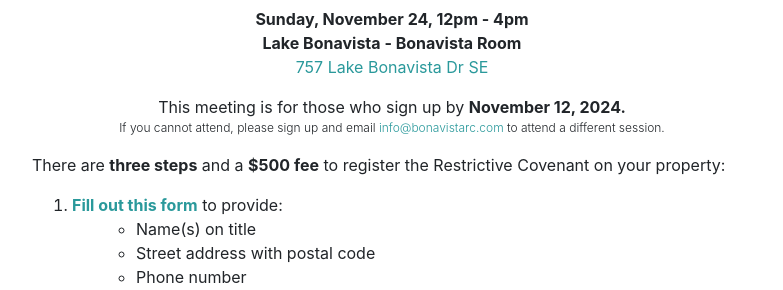
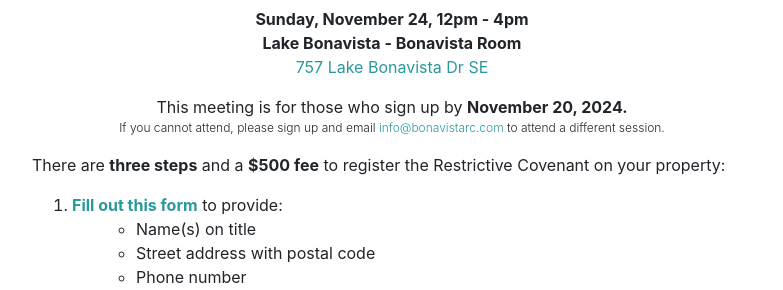
Before and after one commit to BonavistaRC/BonavistaRC.github.io, a Jekyll site: the page built from index.markdown, in a window 1280 px wide and 900 px high, scrolled down 2384 px. Shown: the part 163-453 px from the top of the window, without its empty margins (248-1031 px from the left). Built offline with Jekyll 4.4.1, drawn with Linux system fonts in a browser that asks for light colours.

Commit message:
EXTENDED DEADLINE

```diff
--- a/_includes/signup_meeting_details.md
+++ b/_includes/signup_meeting_details.md
@@ -4,5 +4,5 @@
 <p align="center" style="margin:0;padding-left: 0;"><b>Lake Bonavista - Bonavista Room</b></p>
 <p align="center" style="padding-left: 0;"><a href="https://maps.app.goo.gl/8D8VYwfzaevEVm1B8">757 Lake Bonavista Dr SE</a></p>
 
-<p align="center" style="margin:0;padding-left: 0;">This meeting is for those who sign up by <b>November 12, 2024.</b></p>
+<p align="center" style="margin:0;padding-left: 0;">This meeting is for those who sign up by <b>November 20, 2024.</b></p>
 <p align="center" style="padding-left: 0;font-size: .75rem;font-weight: 300;">If you cannot attend, please sign up and email <a href="mailto:info@bonavistarc.com">info@bonavistarc.com</a> to attend a different session.</p>
```
